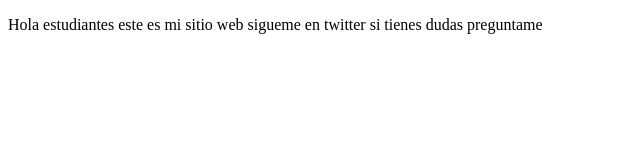
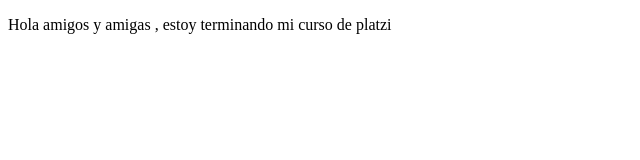
Before and after one commit to FelipePardoSystem/proyectdemo, a plain HTML site: page index.html in a window 1280 px wide. Shown: the whole page, without its empty margins (0-640 px from the left). Drawn offline with Linux system fonts and the light colour scheme.

Commit message:
el pepe estoy feliz

```diff
--- a/index.html
+++ b/index.html
@@ -8,6 +8,6 @@
     </title>
 </head>
 <body>
-    <p>Hola estudiantes este es mi sitio web sigueme en twitter si tienes dudas preguntame</p>
+    <p>Hola amigos y amigas , estoy terminando mi curso de platzi</p>
 </body>
 </html>
```
